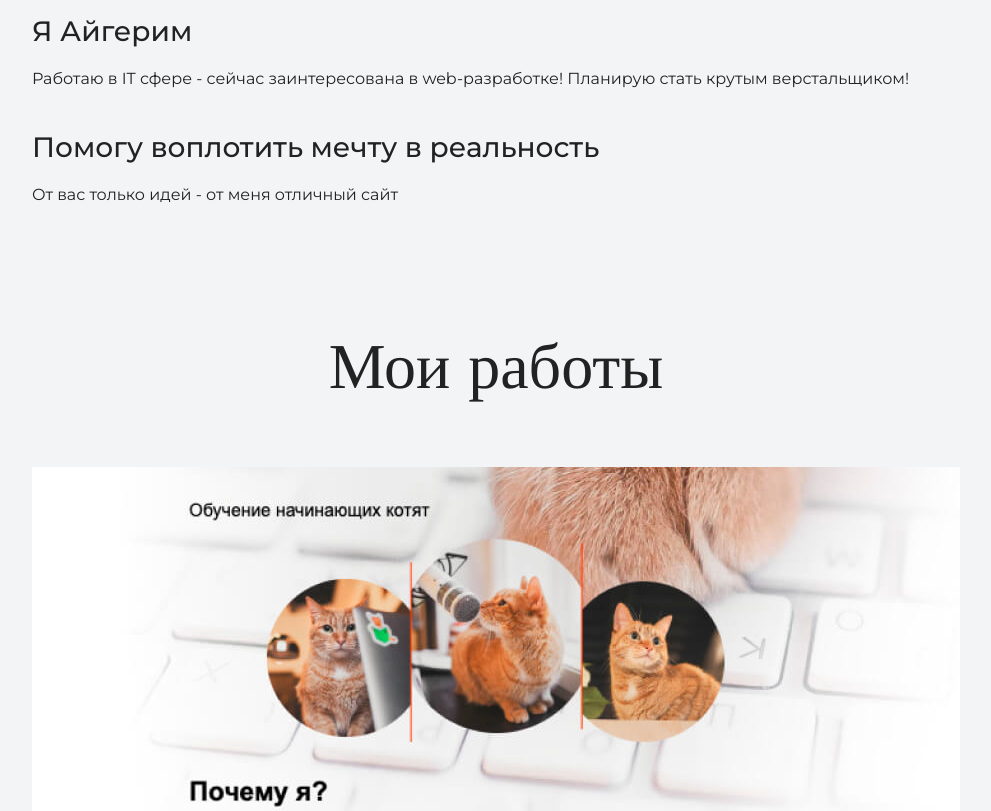
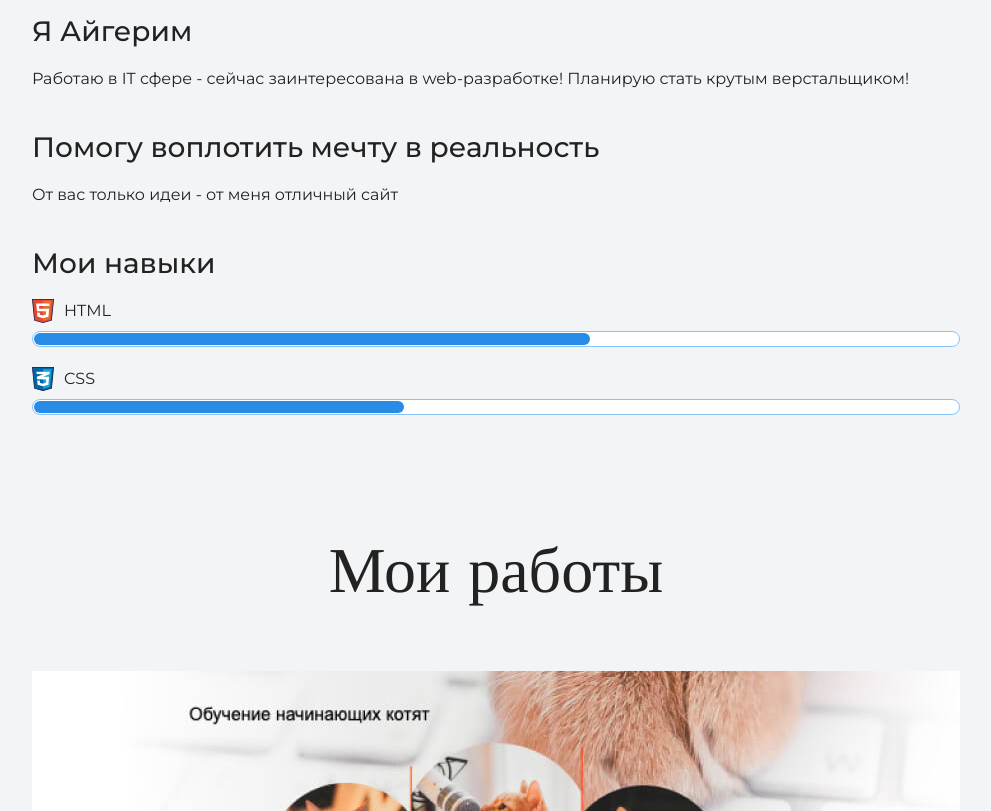
Before and after one commit to 1168Femme/my-project, a plain HTML site: page index.html in a window 1280 px wide. Shown: the part 1740-2551 px from the top of the page, without its empty margins (144-1135 px from the left). Drawn offline with nearby package versions, Linux system fonts and the light colour scheme.

Commit message:
update skills

```diff
--- a/index.html
+++ b/index.html
@@ -29,12 +29,26 @@
 	 <div class="container">
       <h2 class="subheading">Давайте познакомимся</h2>
 		<figure class="user-image">
-			<img src="files/user.jpg" width="928" height="536" alt="Фотография Неопознанного Енота">
+		  <img src="files/user.jpg" width="928" height="536" alt="Фотография Неопознанного Енота">
 		</figure>
-      <h3>Я Айгерим</h3>
-      <p>Работаю в IT сфере - сейчас заинтересована в web-разработке! Планирую стать крутым верстальщиком!</p>
-      <h3>Помогу воплотить мечту в реальность</h3>
-      <p>От вас только идей - от меня отличный сайт</p>
+	  <div>
+		<h3>Я Айгерим</h3>
+		<p>Работаю в IT сфере - сейчас заинтересована в web-разработке! Планирую стать крутым верстальщиком!</p>
+	  </div>
+	  <div>
+        <h3>Помогу воплотить мечту в реальность</h3>
+		<p>От вас только идеи - от меня отличный сайт</p>
+	  </div>
+	  <div class="skills">
+		<h3>Мои навыки</h3>
+		<dl class="skills-list">
+		   <dt class="skill-html">HTML</dt>
+		   <dd class="level"><div style="width: 60%">60%</div></dd>
+		   <dt class="skill-css">CSS</dt>
+		   <dd class="level"><div style="width: 40%">40%</div></dd>
+		</dl>
+	  </div>
+
 	 </div>
     </section>
 
```
